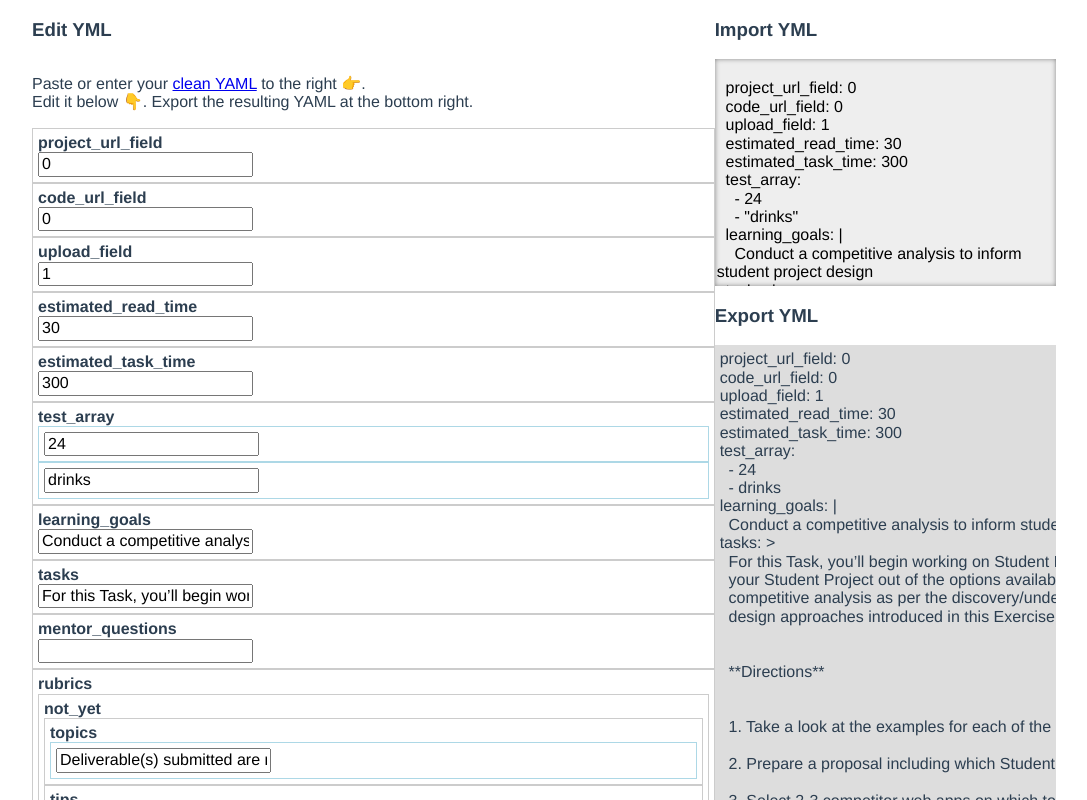
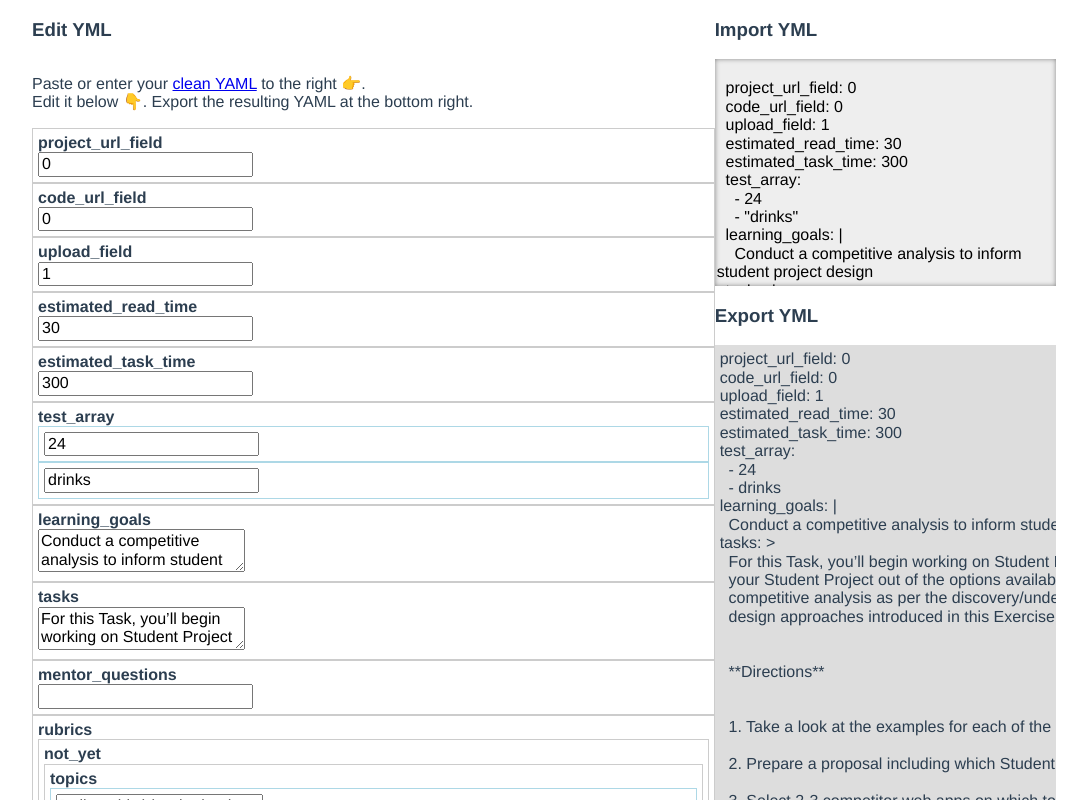
Before and after one commit to samlawski/yedit, a Vue app: page /#/ in a window 1280 px wide. Shown: the whole page, without its empty margins (96-1183 px from the left). Built offline with nearby package versions, Linux system fonts and the light colour scheme.

Commit message:
automatically turn textarea on/off

```diff
--- a/src/components/FormField.vue
+++ b/src/components/FormField.vue
@@ -1,6 +1,12 @@
 <template lang="html">
   <div>
+    <textarea
+      v-if="showTextarea"
+      v-bind:value="value"
+      v-on:input="$emit('input', $event.target.value)"
+    ></textarea>
     <input
+      v-else
       v-bind:value="value"
       v-on:input="$emit('input', (/^[+-]?\d+(\.\d+)?$/.test($event.target.value) ? parseFloat($event.target.value) : $event.target.value) )"
       type="text"
@@ -9,10 +15,16 @@
 </template>
 
 <script>
+import {isStr} from '@/services/Utility.js'
 
 export default {
   name: "FormField",
-  props: ['value']
+  props: ['value'],
+  computed: {
+    showTextarea: function(){
+      return isStr(this.value) && (this.value.length > 24 || this.value.includes('/n'))
+    }
+  }
 }
 </script>
 
--- a/src/services/Utility.js
+++ b/src/services/Utility.js
@@ -1,11 +1,15 @@
 const getType = obj => ({}).toString.call(obj).match(/\s([a-zA-Z]+)/)[1].toLowerCase()
 const isObj = obj => getType(obj) == 'object'
 const isArr = obj => getType(obj) == 'array'
+const isNum = obj => getType(obj) == 'number'
+const isStr = obj => getType(obj) == 'string'
 const isNumOrStr = obj => ['string', 'number'].includes(getType(obj))
 
 export {
   getType,
   isObj,
   isArr,
+  isNum,
+  isStr,
   isNumOrStr
 }
```
